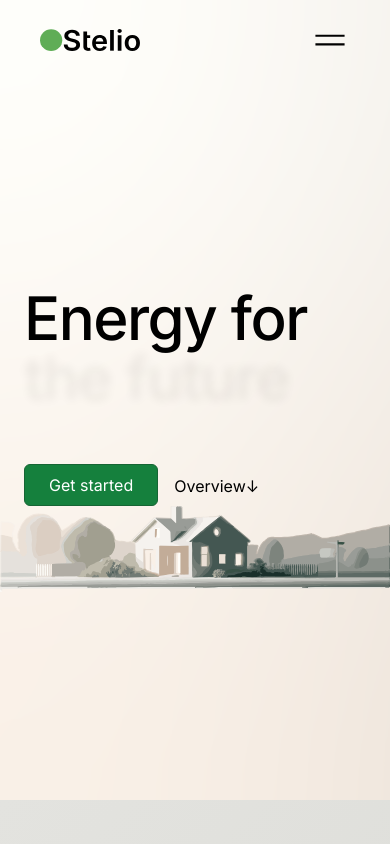
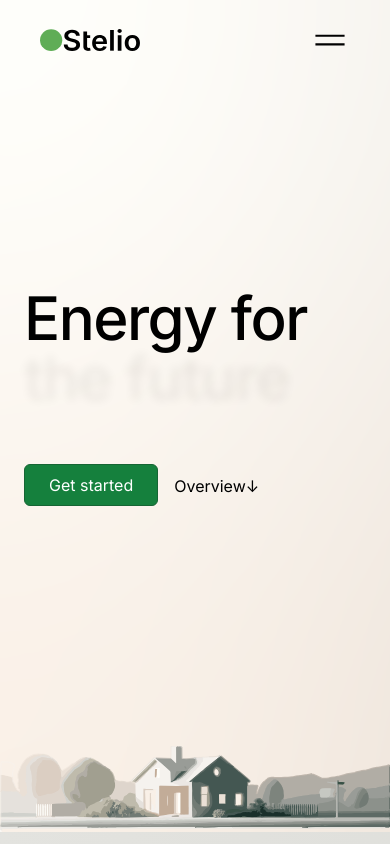
Before and after one commit to degstn/anole, a Next.js app in the folder frontend/: page / in a window 390 px wide. Shown: the top 844 px of the page. Built offline with nearby package versions, Linux system fonts and the light colour scheme.

Commit message:
fix homepage mobile spacing issue

```diff
--- a/frontend/src/app/(client)/page.tsx
+++ b/frontend/src/app/(client)/page.tsx
@@ -70,7 +70,7 @@ export default function Home() {
             <span className="no-underline" style={{ textDecoration: 'none' }}>&#8595;</span>
         </a>
         </div>
-                    <div className="flex justify-center">
+        <div className="flex justify-center pt-60 lg:pt-0">
         <picture>
           <Image
             src="/steliographic.svg"
```
Lines whose indentation alone changed are shown as unchanged.
